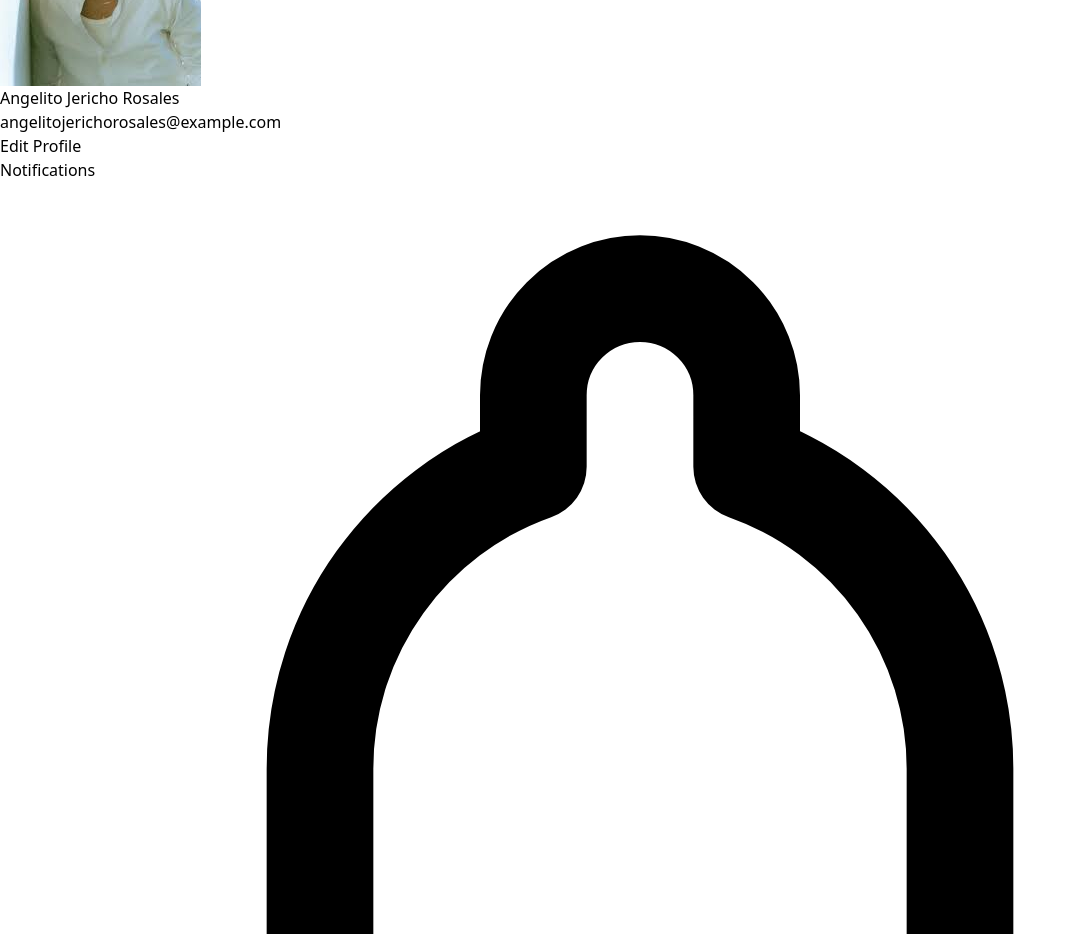
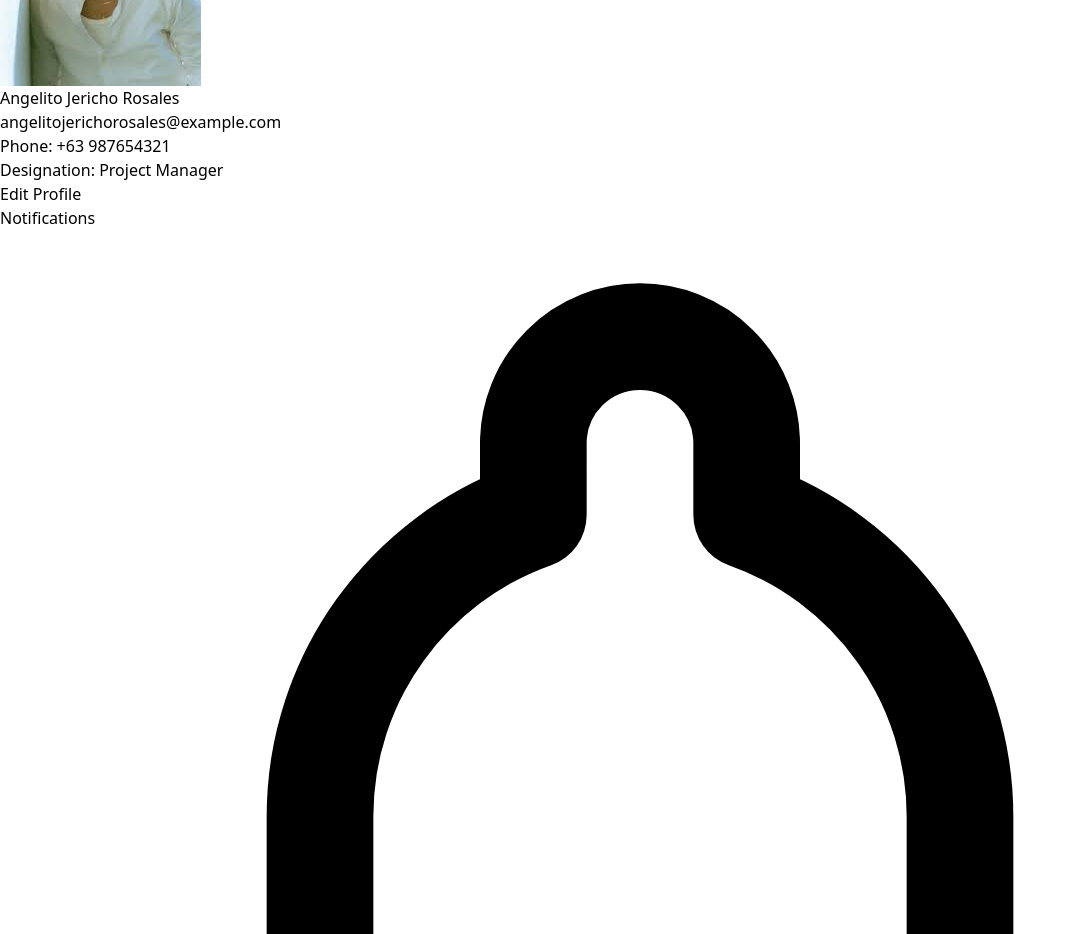
Before and after one commit to dino1210/Yar-Drainage-Project-Management-System, a React (Vite) app in the folder inventory-system/frontend/: page /setting in a window 1280 px wide. Shown: the part 3120-4054 px from the top of the page, without its empty margins (0-1077 px from the left). Built offline with nearby package versions, Linux system fonts and the light colour scheme.

Commit message:
assa
asdsadas

```diff
--- a/inventory-system/frontend/src/components/Settings/ProfileSection.jsx
+++ b/inventory-system/frontend/src/components/Settings/ProfileSection.jsx
@@ -33,7 +33,16 @@ const ProfileSection = () => {
           <p className="text-gray-500">angelitojerichorosales@example.com</p>
         </div>
       </div>
-      <button className="mt-4 px-4 py-2 bg-blue-500 text-white rounded-lg hover:bg-blue-600">
+      <div className="mt-4 space-y-2 text-gray-600">
+        <p>
+          <span className="font-medium text-gray-800">Phone:</span> +63 987654321
+        </p>
+        <p>
+          <span className="font-medium text-gray-800">Designation:</span> Project Manager
+        </p>
+
+      </div>
+      <button className="mt-4 px-4 py-2 bg-blue-500 text-white rounded-lg transition-all duration-300 ease-in-out hover:bg-blue-600 hover:shadow-lg">
         Edit Profile
       </button>
     </SettingsCard>
--- a/inventory-system/frontend/src/pages/Check.jsx
+++ b/inventory-system/frontend/src/pages/Check.jsx
@@ -115,8 +115,9 @@ const Check = () => {
   <th className="border-b px-4 py-2 text-left">Available Qty</th>
   <th className="border-b px-4 py-2 text-left">Checked Out</th>
   <th className="border-b px-4 py-2 text-left">Checked In</th>
-              <th className="border-b px-4 py-2 text-left">Actions</th>
+  <th className="border-b px-4 py-2 text-center">Actions</th> {/* Use text-center for better alignment */}
 </tr>
+
           </thead>
           <tbody>
             {data
--- a/inventory-system/frontend/src/pages/Reports.jsx
+++ b/inventory-system/frontend/src/pages/Reports.jsx
@@ -89,7 +89,7 @@ const Reports = () => {
               <th className="border-b px-4 py-3 text-left">Balance</th>
               <th className="border-b px-4 py-3 text-left">Required</th>
               <th className="border-b px-4 py-3 text-left">Status</th>
-              <th className="border-b px-4 py-3 text-left">Actions</th>
+              <th className="border-b px-4 py-2 text-center">Actions</th>
             </tr>
           </thead>
           <tbody>
```
Lines whose indentation alone changed are shown as unchanged.
